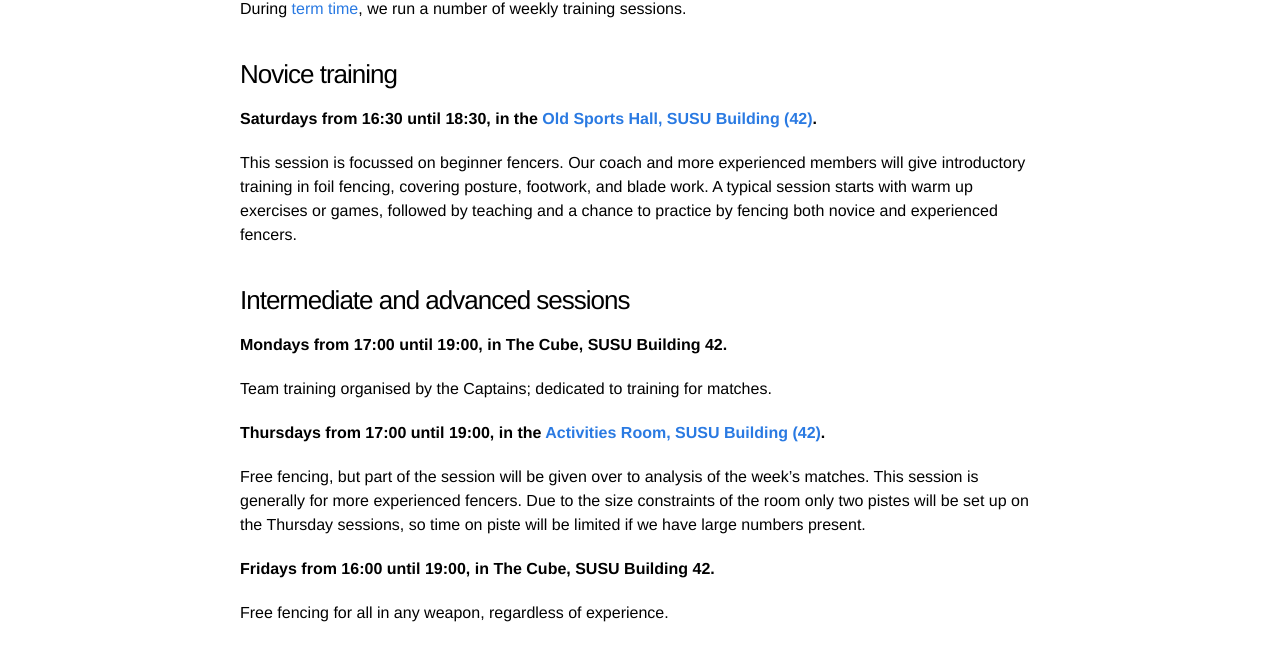
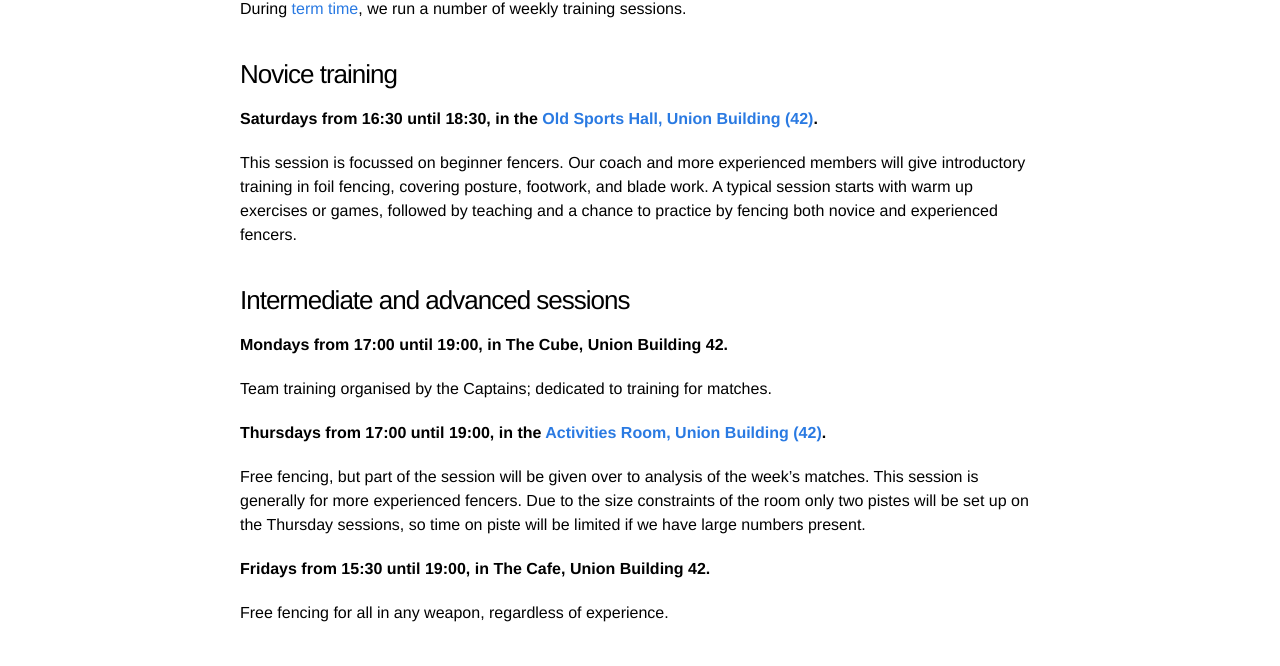
Before and after one commit to sotonfencing/sotonfencing.github.io, a Jekyll site: the page built from training.md, in a window 1280 px wide. Shown: the part 605-1271 px from the top of the page. Built offline with Jekyll 4.4.1, drawn with Linux system fonts in a browser that asks for light colours.

Commit message:
Training
Training times and locations edited

```diff
--- a/training.md
+++ b/training.md
@@ -21,21 +21,21 @@ During [term time](http://www.calendar.soton.ac.uk/semesters.html), we run a num
 
 ### Novice training ###
 
-**Saturdays from 16:30 until 18:30, in the [Old Sports Hall, SUSU Building (42)][OldSportsHall].**
+**Saturdays from 16:30 until 18:30, in the [Old Sports Hall, Union Building (42)][OldSportsHall].**
 
 This session is focussed on beginner fencers. Our coach and more experienced members will give introductory training in foil fencing, covering posture, footwork, and blade work. A typical session starts with warm up exercises or games, followed by teaching and a chance to practice by fencing both novice and experienced fencers.
 
 ### Intermediate and advanced sessions ###
 
-**Mondays from 17:00 until 19:00, in The Cube, SUSU Building 42.**
+**Mondays from 17:00 until 19:00, in The Cube, Union Building 42.**
 
 Team training organised by the Captains; dedicated to training for matches.
 
-**Thursdays from 17:00 until 19:00, in the [Activities Room, SUSU Building (42)][ActivitiesRoom].**
+**Thursdays from 17:00 until 19:00, in the [Activities Room, Union Building (42)][ActivitiesRoom].**
 
 Free fencing, but part of the session will be given over to analysis of the week's matches. This session is generally for more experienced fencers. Due to the size constraints of the room only two pistes will be set up on the Thursday sessions, so time on piste will be limited if we have large numbers present.
 
-**Fridays from 16:00 until 19:00, in The Cube, SUSU Building 42.**
+**Fridays from 15:30 until 19:00, in The Cafe, Union Building 42.**
 
 Free fencing for all in any weapon, regardless of experience.
 
```
